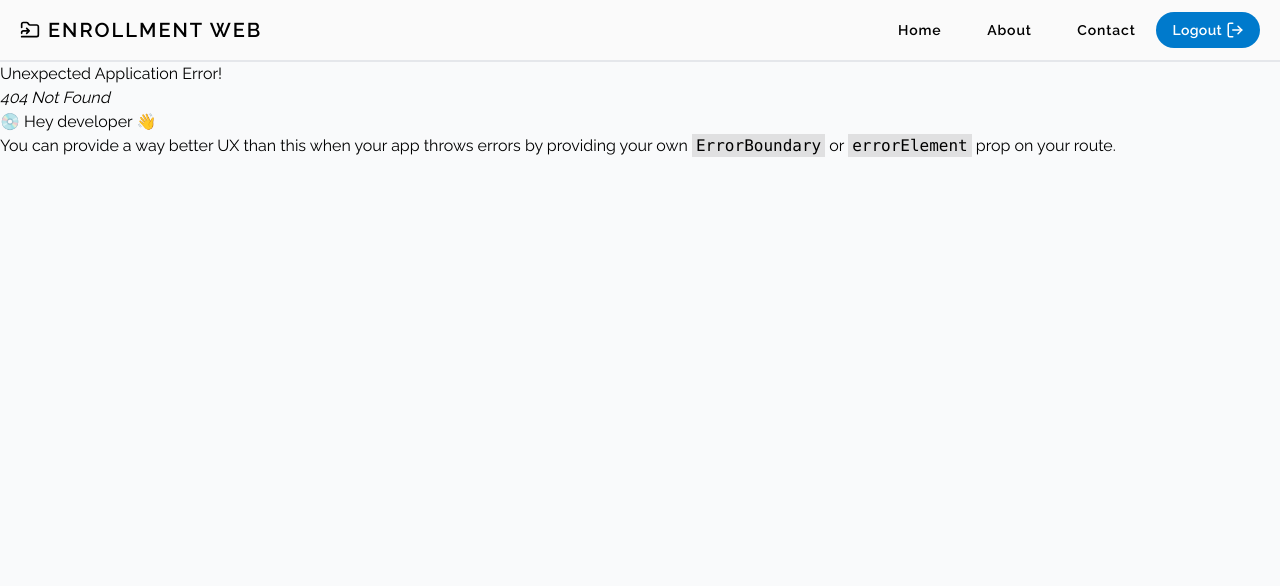
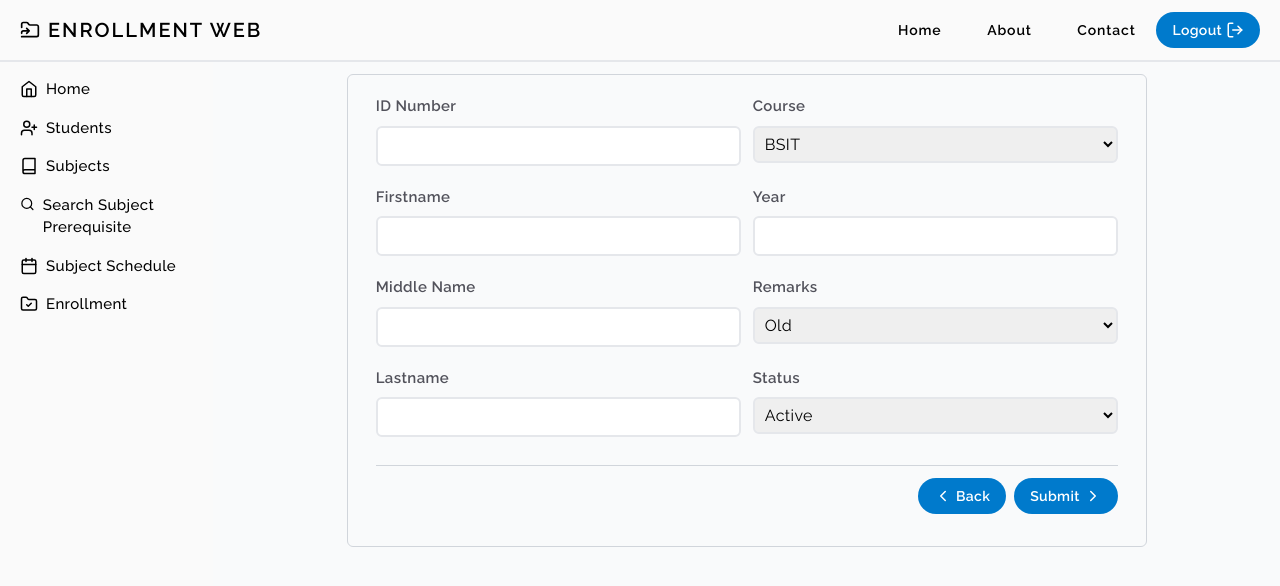
Before and after one commit to Mackiee21/EnrollmentWebForm, a React (Vite) app in the folder client/: page /students/add in a window 1280 px wide. Before the commit this address had no page. Shown: the top 586 px of the page. Built offline with nearby package versions, Linux system fonts and the light colour scheme.

Commit message:
added another feature amat2

```diff
--- a/client/src/components/App.jsx
+++ b/client/src/components/App.jsx
@@ -1,10 +1,12 @@
-import Student from './Student';
-import StudentForm from './StudentForm'
+import Student from './Student/Student';
+import StudentForm from './Student/StudentForm'
 import Sidebar from './Sidebar';
 import NavBar from './NavBar';
+import Home from './Home'
 import { useRef, useEffect, useState } from 'react';
 import { createBrowserRouter, createRoutesFromElements, RouterProvider, Route, Link, Outlet} from 'react-router-dom'
 import ErrorPage from '../reusable/errorPage';
+import Subject from './Subject/Subject';
 function App(){
    const navBarRef = useRef(null);
 
@@ -12,14 +14,32 @@ function App(){
     const getNavHeight = () => {
         return navBarRef.current.clientHeight;
     }
-    const router = createBrowserRouter(
-        createRoutesFromElements(
-            <Route path='/' element={<Rootables mTop={mTop} />}>
-                <Route index element={<Student />}></Route>
-                <Route path='/add' element={<StudentForm />}></Route>
-                <Route path="/" element={<ErrorPage />}></Route>
-            </Route>
-        )
+    const router = createBrowserRouter([
+            {
+                path: '/',
+                element: <Rootables mTop={mTop} />,
+                errorElement: <ErrorPage />,
+                children:[
+                    {
+                        index: true,
+                        element: <Home />
+                    },
+                    {
+                        path: 'students',
+                        element: <Student />,
+
+                    },
+                    {
+                        path: 'students/add',
+                        element: <StudentForm />
+                    },
+                    {
+                        path: 'subjects',
+                        element: <Subject />
+                    }
+                ]
+            }
+        ]
     )
 
     useEffect(() => {
--- /dev/null
+++ b/client/src/components/Home.jsx
@@ -0,0 +1,9 @@
+function Home(){
+    return(
+        <div>
+            Hello from home
+        </div>
+    );
+}
+
+export default Home
--- a/client/src/components/Sidebar.jsx
+++ b/client/src/components/Sidebar.jsx
@@ -1,4 +1,4 @@
-import {UserPlusIcon, BookIcon, SearchIcon, Calendar, FolderCheck} from 'lucide-react'
+import {UserPlusIcon, BookIcon, SearchIcon, Calendar, FolderCheck, Home} from 'lucide-react'
 import { Link } from 'react-router-dom'
 
 function Sidebar({ mTop }){
@@ -6,24 +6,28 @@ function Sidebar({ mTop }){
         <div style={{minHeight: `calc(100dvh - ${mTop}px)` }} className="w-1/6 text-xsm bg-zinc-50 fixed left-0 overflow-y-auto overflow-x-hidden">
                <nav className="py-4 px-5">
                     <ul className="tracking-wide">
-                        <li className="mb-4 font-medium flex items-center gap-2">
-                            <UserPlusIcon size={18} color="#077acc" />
-                            <Link to="/">Students</Link>
+                    <li className="mb-4 font-medium flex items-center gap-2">
+                            <Home size={18} />
+                            <Link to="/">Home</Link>
                         </li>
                         <li className="mb-4 font-medium flex items-center gap-2">
-                            <BookIcon size={18} color="#077acc" />
+                            <UserPlusIcon size={18} />
+                            <Link to="/students">Students</Link>
+                        </li>
+                        <li className="mb-4 font-medium flex items-center gap-2">
+                            <BookIcon size={18}  />
                             <Link to="/subjects">Subjects</Link>
                         </li>
                         <li className="mb-4 font-medium flex items-start gap-2">
-                            <SearchIcon size={20} color="#077acc" />
+                            <SearchIcon size={20} />
                             <Link to="search-prerequisites">Search Subject Prerequisite</Link>
                         </li>
                         <li className="mb-4 font-medium flex items-center gap-2">
-                            <Calendar size={18} color="#077acc" />
+                            <Calendar size={18} />
                             <a>Subject Schedule</a>
                         </li>
                         <li className="mb-4 font-medium flex items-center gap-2">
-                            <FolderCheck size={18} color="#077acc" />
+                            <FolderCheck size={18} />
                             <a>Enrollment</a>
                         </li>
                     </ul>
--- a/client/src/components/Student.jsx
+++ b/client/src/components/Student/Student.jsx
@@ -1,6 +1,6 @@
-import Header from '../reusable/Header'
-import Loading from '../reusable/Loading'
-import NOData from '../reusable/NoData'
+import Header from '../../reusable/Header'
+import Loading from '../../reusable/Loading'
+import NOData from '../../reusable/NoData'
 import { Trash2, Edit } from 'lucide-react'
 import { useState, useEffect } from 'react'
 import axios from 'axios'
@@ -24,16 +24,20 @@ function Student(){
         console.log(error)
       }
     }
+
+    const handleRefresh = () => {
+        getStudents(); //wow works on the first try man dayon mak hahahah
+    }
     const filterBy = ['All', 'BSIT', 'BSIS', 'BSN', 'BSCPE']
     return(
         <div className='w-full px-3'>
-            <Header title="Students" filterBy={filterBy} />
+            <Header title="Students" filterBy={filterBy} handleRefresh={handleRefresh} />
             <div className=''>
                 { fetching && <Loading /> }
                { !fetching &&  students.length === 0 &&  <NOData /> }
                 { !fetching && students.length > 0 && <table className="table-auto w-full">
                     <thead className=''>
-                        <tr className='border-b-2 bg-zinc-100'>
+                        <tr className='border-b-2 bg-zinc-100 text-xsm'>
                             <th className='py-2.5 px-3 text-start'>ID Number</th>
                             <th className='px-3 text-start'>Firstname</th>
                             <th className='px-3 text-start'>Middle Name</th>
--- a/client/src/components/StudentForm.jsx
+++ b/client/src/components/Student/StudentForm.jsx
@@ -1,7 +1,12 @@
+import { Link } from 'react-router-dom'
+import Button from '../../reusable/Button';
+import { ChevronLeft, ChevronRight } from 'lucide-react'
+
 function StudentForm(){
     return(
         <div className="flex justify-center">
-            <form className="w-9/12 mt-3 grid md:grid-cols-2 sm:grid-cols-1 gap-3 tracking-wide border rounded-md py-5 px-7">
+            <form className="w-9/12 mt-3 tracking-wide border border-gray-300 rounded-md py-5 px-7">
+                <div className='grid md:grid-cols-2 sm:grid-cols-1 gap-3'>
                 <div className="flex flex-col">
                     <label className="mb-2 text-zinc-600 font-semibold text-xsm">ID Number</label>
                     <input className="border-2 rounded-md focus:outline-none focus:border-2 focus:border-main p-1.5" type="text" />
@@ -9,9 +14,9 @@ function StudentForm(){
                 <div className="flex flex-col">
                     <label className="mb-2 text-zinc-600 font-semibold text-xsm">Course</label>
                     <select className="border-2 rounded-md focus:outline-none focus:border-2 focus:border-main p-1.5">
-                        <option selected>BSIT</option>
-                        <option>BSIS</option>
-                        <option>BSANIM</option>
+                        <option value="bsit">BSIT</option>
+                        <option value="BSIS">BSIS</option>
+                        <option value="BSANIM">BSANIM</option>
                     </select>
                 </div>
 
@@ -31,10 +36,10 @@ function StudentForm(){
                 <div className="flex flex-col">
                     <label className="my-2 text-zinc-600 font-semibold text-xsm">Remarks</label>
                     <select className="border-2 rounded-md focus:outline-none focus:border-2 focus:border-main p-1.5">
-                        <option selected>Old</option>
-                        <option>New</option>
-                        <option>Returnee</option>
-                        <option>Transferee</option>
+                        <option value="old">Old</option>
+                        <option value="new">New</option>
+                        <option value="returnee">Returnee</option>
+                        <option value="transferee">Transferee</option>
                     </select>
                 </div>
 
@@ -45,13 +50,15 @@ function StudentForm(){
                 <div className="flex flex-col">
                     <label className="my-2 text-zinc-600 font-semibold text-xsm">Status</label>
                     <select className="border-2 rounded-md focus:outline-none focus:border-2 focus:border-main p-1.5">
-                        <option selected>Active</option>
-                        <option>Inactive</option>
+                        <option value="ac">Active</option>
+                        <option value="in">Inactive</option>
                     </select>
                 </div>
 
-                <div className="border-t border-black grid-cols-2">
-
+                </div>
+                <div className="border-t border-gray-300 mt-7 py-3 flex items-center justify-end gap-2">
+                    <Link to='/students'><Button text="Back" iconLeft={<ChevronLeft size={18} />} /></Link>
+                    <Button text="Submit" type="submit" icon={<ChevronRight size={18} />} />
                 </div>
             </form>
         </div>
--- /dev/null
+++ b/client/src/components/Subject/Subject.jsx
@@ -0,0 +1,10 @@
+
+function Subject() {
+  return (
+    <div>
+      Hello from subject
+    </div>
+  )
+}
+
+export default Subject
--- a/client/src/reusable/Button.jsx
+++ b/client/src/reusable/Button.jsx
@@ -1,6 +1,6 @@
-function Button({text, icon, ...args}){
+function Button({text, icon, iconLeft, ...args}){
     return(
-        <button {...args} className="bg-main flex items-center gap-1 text-white text-sm rounded-full font-semibold tracking-wide py-2 px-4">{text}{icon}</button>
+        <button {...args} className="bg-main flex items-center gap-1 text-white text-sm rounded-full font-semibold tracking-wide py-2 px-4">{iconLeft}{text}{icon}</button>
     );
 }
 
--- a/client/src/reusable/errorPage.jsx
+++ b/client/src/reusable/errorPage.jsx
@@ -1,15 +1,16 @@
-import { useRouteError } from 'react-router-dom'
+import { useRouteError, Link } from 'react-router-dom'
+import Button from './Button';
+import { Home } from 'lucide-react'
 
 function ErrorPage(){
     const error = useRouteError()
     console.log(error)
     return (
-        <div id="error-page">
-          <h1>Oops!</h1>
-          <p>Sorry, an unexpected error has occurred.</p>
-          <p>
-            <i>{error.statusText || error.message}</i>
-          </p>
+        <div className="h-5/6 w-full flex flex-col items-center justify-center gap-1">
+          <h1 className='font-extrabold text-2xl'>Oops!</h1>
+          <p className='text-base'>Sorry, an unexpected error has occurred.</p>
+          <p className='font-normal text-lg non-italic mb-2'>{error.statusText || error.message}</p>
+          <Link to='/'><Button text="Go to Home" iconLeft={<Home size={16} />} /></Link>
         </div>
       );
 }
```
Also changed, not shown: client/src/reusable/Header.jsx (+14 -5 lines), 6 other files (tests, documents, lock files or other folders).
